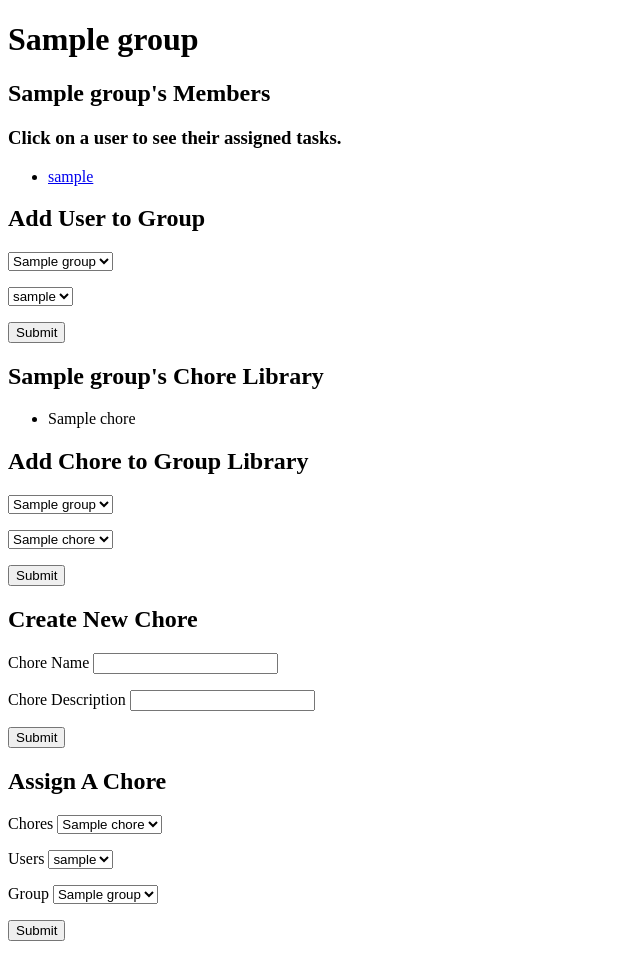
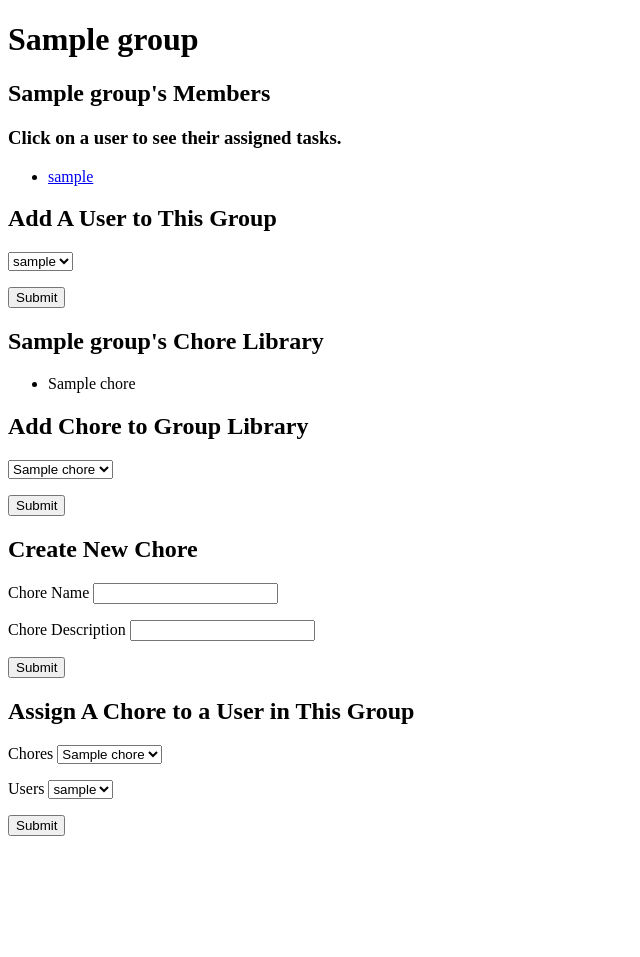
Before and after one commit to adashe/tasklist, a Flask app: page /groups/1 in a window 1280 px wide. Shown: the whole page, without its empty margins (0-640 px from the left). After the commit the page ends 836 px from the top, so only its background shows below. Run offline with Flask 2, Linux system fonts and the light colour scheme; tables that the repository leaves empty hold one stand-in row (values such as "Sample post").

Commit message:
Added hidden input to group_profile forms

```diff
--- a/server.py
+++ b/server.py
@@ -146,7 +146,7 @@ def show_group_details(group_id):
     groups = crud.get_groups()
     users = crud.get_users()
 
-    return render_template("group_profile.html", group=group, group_users=group_users, group_chores=group_chores, chores=chores, groups=groups, users=users)
+    return render_template("group_profile.html", group_id=group_id, group=group, group_users=group_users, group_chores=group_chores, chores=chores, groups=groups, users=users)
 
 
 @app.route("/add-group-chore", methods=["POST"])
@@ -191,7 +191,7 @@ def add_group_user():
     db.session.commit()
     flash("You have added a new user to the group!")
 
-    return redirect("/tasklist")
+    return redirect("tasklist")
 
 # @app.route("/mark-complete", methods=["POST"])
 # def mark_complete():
--- a/templates/group_profile.html
+++ b/templates/group_profile.html
@@ -18,17 +18,10 @@
   {% endfor %}
 </ul>
 
-<h2>Add User to Group</h2>
+<h2>Add A User to This Group</h2>
 <form action="/add-group-user" method="POST">
-  <p>
-    <select name="group_id">
-      {% for group in groups %}
-      <option value="{{ group.group_id }}">{{ group.group_name }}</option>
-      {% endfor %}
-    </select>
-  </p>
 
-  <!-- <input type="hidden" name="group_id" value="{{ group.group_id }}"> -->
+  <input type="hidden" name="group_id" value="{{ group_id }}">
 
   <p>
     <select name="user_id">
@@ -55,13 +48,8 @@
 
 <h2>Add Chore to Group Library</h2>
 <form action="/add-group-chore" method="POST">
-  <p>
-    <select name="group_id">
-      {% for group in groups %}
-      <option value="{{ group.group_id }}">{{ group.group_name }}</option>
-      {% endfor %}
-    </select>
-  </p>
+
+  <input type="hidden" name="group_id" value="{{ group_id }}">
 
   <p>
     <select name="chore_id">
@@ -91,7 +79,7 @@
 </p>
 </form>
 
-<h2>Assign A Chore</h2>
+<h2>Assign A Chore to a User in This Group</h2>
 <form action="/add-assignment" method="POST">
   <p>
     Chores
@@ -111,14 +99,7 @@
     </select>
   </p>
 
-  <p>
-    Group
-      <select name="group_id">
-        {% for group in groups %}
-        <option value="{{ group.group_id }}">{{ group.group_name }}</option>
-        {% endfor %}
-      </select>
-    </p>
+  <input type="hidden" name="group_id" value="{{ group_id }}">
 
   <p>
     <input type="submit">
```
